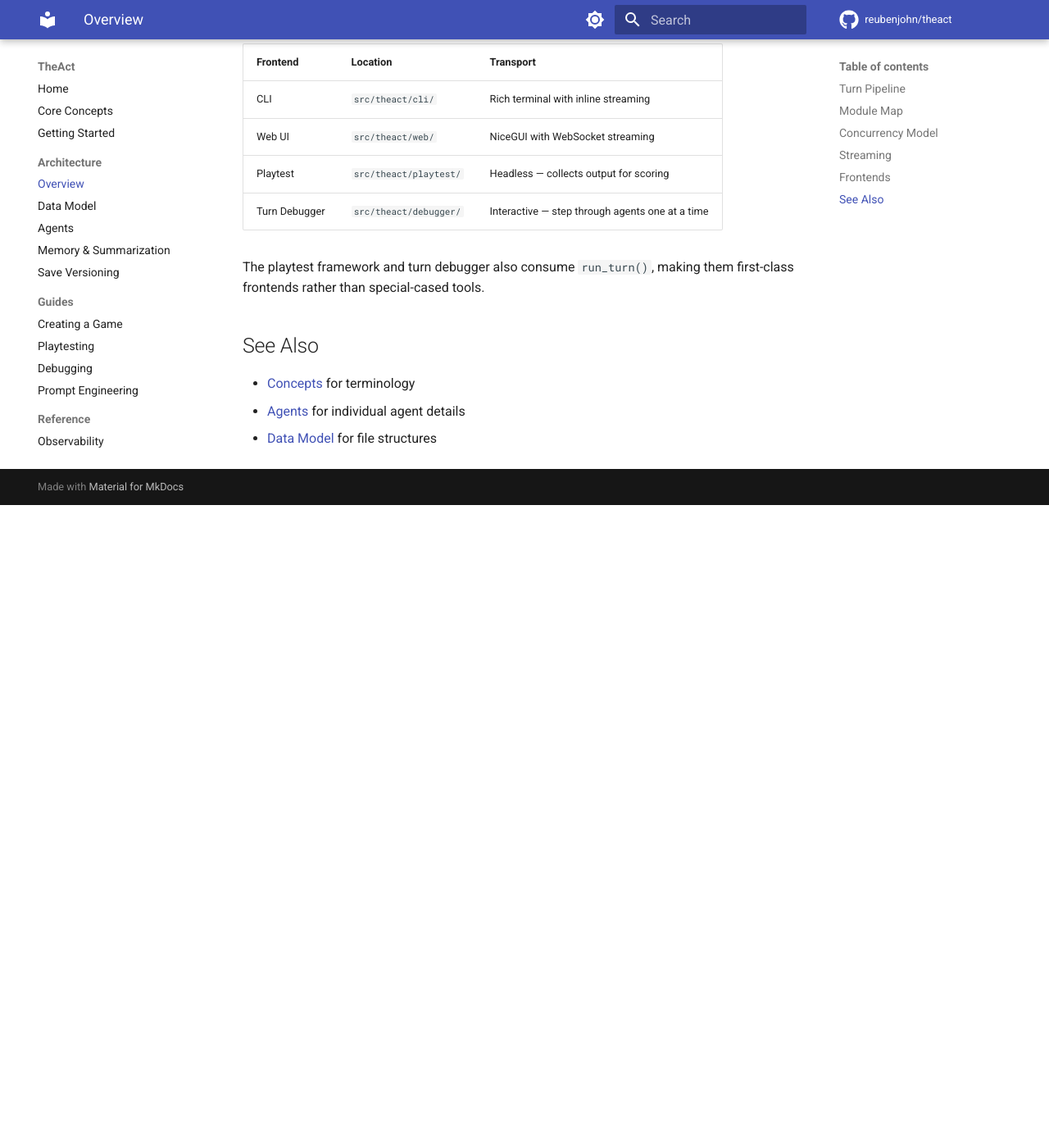
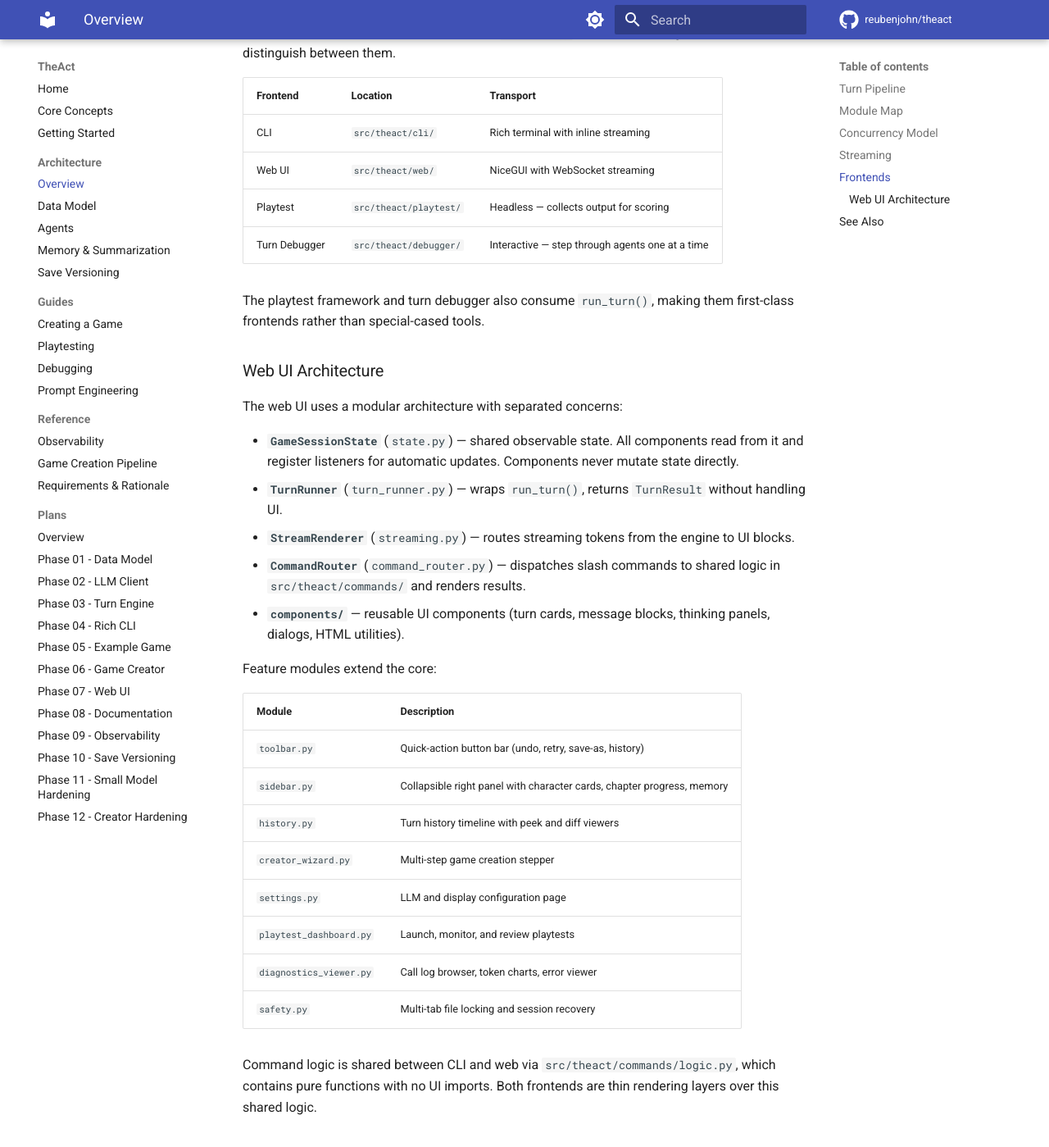
Before and after one commit to reubenjohn/theact, an MkDocs documentation site: the page built from docs/architecture/overview.md, in a window 1280 px wide and 1400 px high, scrolled down 2122 px. Shown: the whole window at 82% size. Built offline with MkDocs 1.6.1 and Material for MkDocs 9.7.7, drawn with Linux system fonts in a browser that asks for light colours; comment, search, counter and statistics services are not loaded; before the commit the page ends 2738 px from its top, so only the background shows below that; some of the changed text lies outside the part shown.

Commit message:
Update documentation for Phase 13 Web UI expansion
- Update CLAUDE.md code layout with commands/, settings_store, web modules
- Update docs/README.md to reference Phase 13
- Expand getting-started.md with web UI features and settings info
- Add Web UI Architecture section to architecture/overview.md
- Mark Phase 13 as implemented in plans/README.md with context notes

Co-Authored-By: Claude Opus 4.6 (1M context) <noreply@anthropic.com>

````diff
--- a/docs/architecture/overview.md
+++ b/docs/architecture/overview.md
@@ -43,12 +43,13 @@ graph TB
     subgraph Foundations
         models["models/\nPydantic data models"]
         llm["llm/\nLLM client, streaming,\nparsing, tokens"]
-        io["io/\nYAML I/O, save manager"]
+        io["io/\nYAML I/O, save manager,\nsettings store"]
     end
     subgraph Core
         engine["engine/\nTurn orchestration,\ncontext assembly"]
         agents["agents/\nNarrator, character,\nmemory, game state"]
         versioning["versioning/\nGit operations"]
+        commands["commands/\nShared command logic"]
     end
     subgraph Frontends
         cli["cli/\nRich terminal UI"]
@@ -63,6 +64,9 @@ graph TB
     io --> engine
     agents --> engine
     versioning --> engine
+    versioning --> commands
+    commands --> cli
+    commands --> web
     engine --> cli
     engine --> web
     engine --> playtest
@@ -70,7 +74,7 @@ graph TB
     models --> creator
 ```
 
-Dependency flow is strictly layered. **Foundations** have no business logic — they handle data shapes, LLM communication, and file I/O. **Core** builds on foundations to implement turn orchestration and agent logic. **Frontends** consume the engine and never talk to each other.
+Dependency flow is strictly layered. **Foundations** have no business logic — they handle data shapes, LLM communication, and file I/O. **Core** builds on foundations to implement turn orchestration, agent logic, and shared command logic. The `commands/` module contains pure functions (no UI imports) that both CLI and web frontends call. **Frontends** consume the engine and commands, and never talk to each other.
 
 ## Concurrency Model
 
@@ -102,6 +106,31 @@ Both the CLI and web UI consume the same `run_turn()` interface. The engine does
 
 The playtest framework and turn debugger also consume `run_turn()`, making them first-class frontends rather than special-cased tools.
 
+### Web UI Architecture
+
+The web UI uses a modular architecture with separated concerns:
+
+- **`GameSessionState`** (`state.py`) — shared observable state. All components read from it and register listeners for automatic updates. Components never mutate state directly.
+- **`TurnRunner`** (`turn_runner.py`) — wraps `run_turn()`, returns `TurnResult` without handling UI.
+- **`StreamRenderer`** (`streaming.py`) — routes streaming tokens from the engine to UI blocks.
+- **`CommandRouter`** (`command_router.py`) — dispatches slash commands to shared logic in `src/theact/commands/` and renders results.
+- **`components/`** — reusable UI components (turn cards, message blocks, thinking panels, dialogs, HTML utilities).
+
+Feature modules extend the core:
+
+| Module | Description |
+|---|---|
+| `toolbar.py` | Quick-action button bar (undo, retry, save-as, history) |
+| `sidebar.py` | Collapsible right panel with character cards, chapter progress, memory |
+| `history.py` | Turn history timeline with peek and diff viewers |
+| `creator_wizard.py` | Multi-step game creation stepper |
+| `settings.py` | LLM and display configuration page |
+| `playtest_dashboard.py` | Launch, monitor, and review playtests |
+| `diagnostics_viewer.py` | Call log browser, token charts, error viewer |
+| `safety.py` | Multi-tab file locking and session recovery |
+
+Command logic is shared between CLI and web via `src/theact/commands/logic.py`, which contains pure functions with no UI imports. Both frontends are thin rendering layers over this shared logic.
+
 ## See Also
 
 - [Concepts](../concepts.md) for terminology
--- a/docs/getting-started.md
+++ b/docs/getting-started.md
@@ -74,7 +74,19 @@ uv sync --extra web
 uv run python -m theact.web
 ```
 
-Opens at [localhost:8080](http://localhost:8080).
+Opens at [localhost:8080](http://localhost:8080). The web UI provides the same gameplay as the CLI plus several web-native features:
+
+- **Gameplay toolbar** — quick-action buttons for undo, retry, save-as, history, and sidebar toggle (no slash commands needed)
+- **Game state sidebar** — collapsible right panel showing active characters, chapter progress, and character memory
+- **Turn history browser** — visual timeline with peek/diff viewers for any past turn
+- **Game creation wizard** — multi-step stepper interface for creating new games via the creator agent
+- **Playtest dashboard** — launch, monitor, and review autonomous playtests
+- **Diagnostics viewer** — browse LLM call logs, token usage, and parse errors
+- **Settings page** — configure LLM endpoint, model, and display preferences at `/settings`
+
+### Settings
+
+The web UI settings page (`/settings`) lets you configure LLM connection details, creator model settings, and display preferences without editing files. Settings are saved to `settings.yaml` (in your data directory or working directory). Note that `settings.yaml` stores non-secret configuration; API keys should still go in `.env`.
 
 ## See Also
 
````
Also changed, not shown: CLAUDE.md (+5 -2 lines), docs/README.md (+2 -2 lines), docs/plans/README.md (+13 -1 lines).
